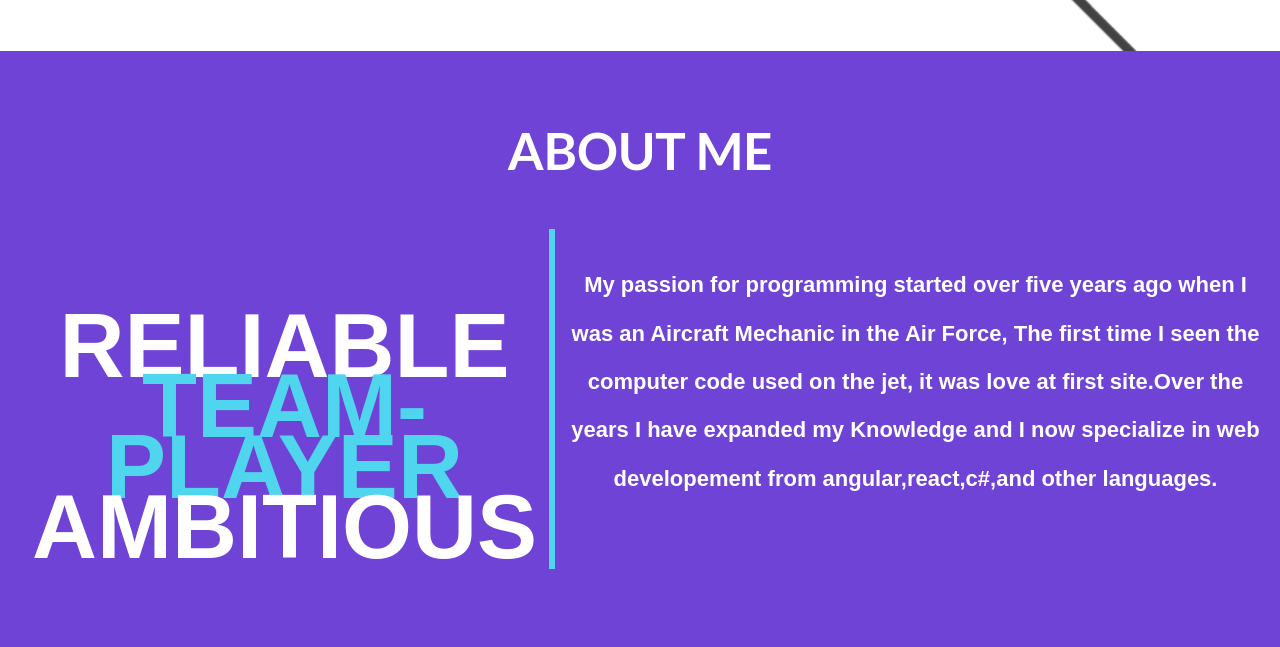
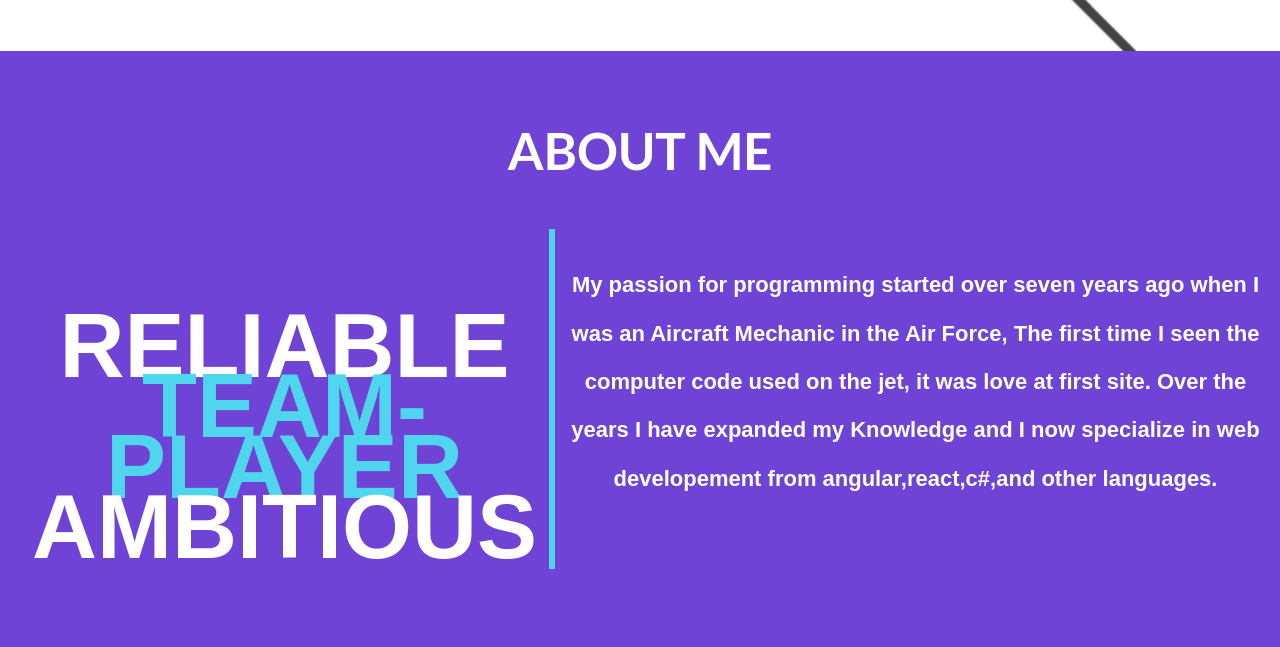
Before and after one commit to cmburch/charlesburch, a website: page index.html in a window 1280 px wide. Shown: the part 2242-2889 px from the top of the page. Drawn offline with Linux system fonts and the light colour scheme.

Commit message:
fix minor text

```diff
--- a/index.html
+++ b/index.html
@@ -308,10 +308,10 @@
             <div>
                 <p class="about-me__info">My passion
                     for
-                    programming started over five years ago when I was an Aircraft Mechanic in the Air Force, The first
+                    programming started over seven years ago when I was an Aircraft Mechanic in the Air Force, The first
                     time I seen
                     the
-                    computer code used on the jet, it was love at first site.Over the years I have expanded my Knowledge
+                    computer code used on the jet, it was love at first site. Over the years I have expanded my Knowledge
                     and I now specialize in web developement from
                     angular,react,c#,and other languages.
                 </p>
```
